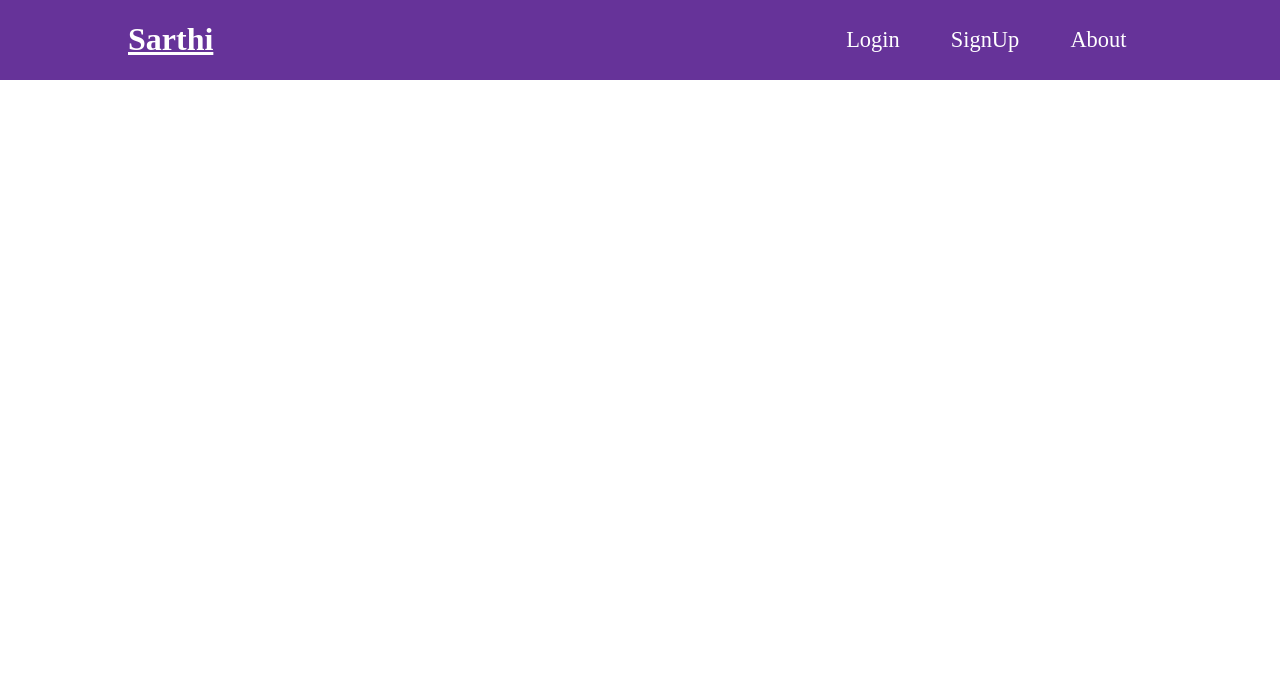
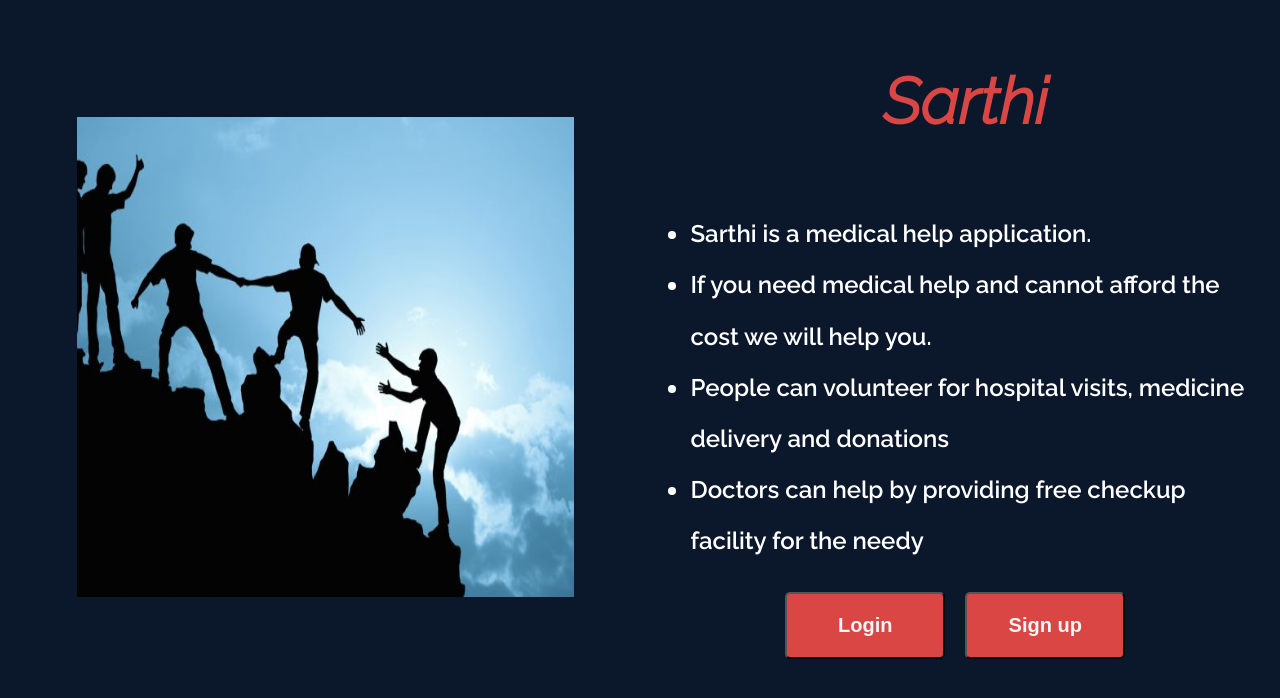
Before and after one commit to Dhruv-Adlakha/Sarthi-medical-help-app, a React (Create React App) app in the folder client/: page / in a window 1280 px wide. Shown: the top 698 px of the page. Built offline with nearby package versions, Linux system fonts and the light colour scheme; the HTML template or start-up script is replaced by a standard one.

Commit message:
Theme and landing page ui

```diff
--- a/client/public/index.html
+++ b/client/public/index.html
@@ -7,7 +7,11 @@
       name="description"
       content="Web site created using create-react-app"
     />
-
+    <link rel="preconnect" href="https://fonts.gstatic.com" />
+    <link
+      href="https://fonts.googleapis.com/css2?family=Raleway:ital,wght@0,300;0,400;0,600;1,300&display=swap"
+      rel="stylesheet"
+    />
     <title>Sarthi</title>
   </head>
   <body>
--- a/client/src/components/Layout/LandingPage.js
+++ b/client/src/components/Layout/LandingPage.js
@@ -1,10 +1,33 @@
 import React from 'react';
-import Navbar from '../Layout/Navbar';
+import landingPageImage from '../../images/landingPage.jpg';
 
 const LandingPage = () => {
   return (
     <div>
-      <Navbar />
+      <div className='landingPage__section'>
+        <img src={landingPageImage} alt='' />
+        <div className='landingPage__section__content'>
+          <h2>Sarthi</h2>
+          <ul>
+            <li>Sarthi is a medical help application.</li>
+            <li>
+              If you need medical help and cannot afford the cost we will help
+              you.
+            </li>
+            <li>
+              People can volunteer for hospital visits, medicine delivery and
+              donations
+            </li>
+            <li>
+              Doctors can help by providing free checkup facility for the needy
+            </li>
+          </ul>
+          <div className='landingPage__section__content__buttons'>
+            <button>Login</button>
+            <button>Sign up</button>
+          </div>
+        </div>
+      </div>
     </div>
   );
 };
--- a/client/src/styles/base/_base.scss
+++ b/client/src/styles/base/_base.scss
@@ -2,6 +2,7 @@ body {
   margin: 0;
   padding: 0;
   box-sizing: border-box;
+  font-family: 'Raleway', sans-serif;
 }
 
 h1 {
@@ -12,3 +13,18 @@ h1 {
 a {
   color: white;
 }
+
+button {
+  padding: 20px;
+  border-radius: 5px;
+  font-size: 20px;
+  background-color: #da4644;
+  color: whitesmoke;
+  font-weight: 600;
+  margin-right: 20px;
+  width: 10rem;
+}
+
+button:hover {
+  background-color: $theme-dark-red;
+}
--- a/client/src/styles/base/_settings.scss
+++ b/client/src/styles/base/_settings.scss
@@ -3,3 +3,7 @@ $s-size: 1.2 rem;
 $m-size: 1.6rem;
 $l-size: 3.2rem;
 $xl-size: 4.8rem;
+//colors
+$theme-blue: #0b172a;
+$theme-red: #da4644;
+$theme-dark-red: #a30604;
--- /dev/null
+++ b/client/src/styles/components/_landingPage.scss
@@ -0,0 +1,50 @@
+.landingPage__section {
+  padding-top: 5vh;
+  height: 100vh;
+  display: flex;
+  flex-direction: row;
+  background-color: white;
+  background-color: $theme-blue;
+}
+
+.landingPage__section h2 {
+  color: $theme-red;
+  font-size: 4rem;
+  text-align: center;
+  margin-top: 3vh;
+  font-style: italic;
+}
+
+.landingPage__section ul {
+  display: flex;
+  flex-direction: column;
+  margin-top: $s-size;
+  margin-bottom: $m-size;
+  line-height: $l-size;
+  background-color: $theme-blue;
+  padding-right: $m-size;
+}
+
+.landingPage__section img {
+  overflow: hidden;
+  height: 60vh;
+  padding: $xl-size;
+}
+
+.landingPage__section ul li {
+  color: white;
+  font-size: 1.5rem;
+  font-weight: 600;
+}
+
+.landingPage__section__content {
+  display: flex;
+  flex-direction: column;
+}
+
+.landingPage__section__content__buttons {
+  display: flex;
+  flex-direction: row;
+  align-items: center;
+  justify-content: center;
+}
--- a/client/src/styles/components/_navbar.scss
+++ b/client/src/styles/components/_navbar.scss
@@ -1,12 +1,14 @@
 .navbar {
-  background-color: rebeccapurple;
   display: flex;
+  background-color: $theme-blue;
   justify-content: space-between;
   width: 100vw;
 }
 
-.navbar h1 {
+.navbar h1 a {
   margin-left: 10vw;
+  color: $theme-red;
+  text-decoration: none;
 }
 
 .navbar ul {
--- a/client/src/styles/styles.scss
+++ b/client/src/styles/styles.scss
@@ -2,3 +2,4 @@
 @import './base/base';
 @import './components/container';
 @import './components/navbar';
+@import './components/landingPage';
```
Also changed, not shown: client/src/images/landingPage.jpg (added), 1 other file (tests, documents, lock files or other folders).
